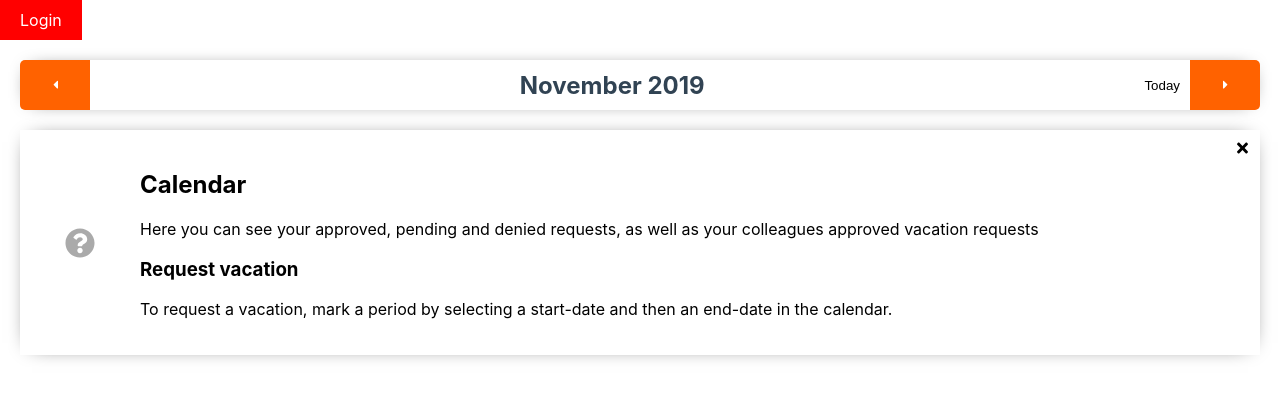
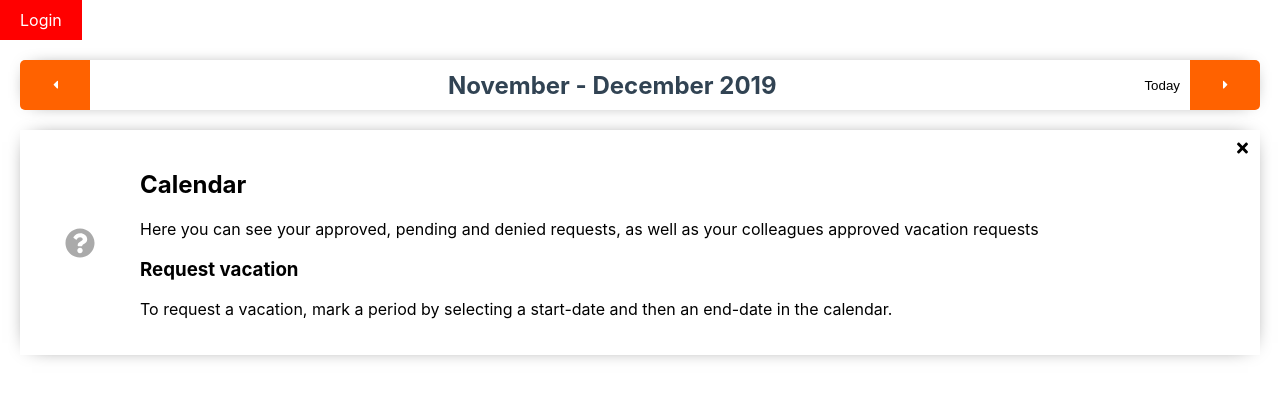
Before and after one commit to Misaoo/TidsbankenFE, a React (Create React App) app: page /dashboard in a window 1280 px wide. Shown: the top 398 px of the page. Built offline with nearby package versions, Linux system fonts and the light colour scheme; no server answers.

Commit message:
Make CalendarHeading display both months names in header

```diff
--- a/src/components/dashboard/calendar/CalendarHeading.tsx
+++ b/src/components/dashboard/calendar/CalendarHeading.tsx
@@ -1,6 +1,6 @@
 import React, { useContext } from 'react';
 import styles from '../../../css/Calendar.module.css';
-import { format } from 'date-fns';
+import { format, addMonths } from 'date-fns';
 import { FontAwesomeIcon } from '@fortawesome/react-fontawesome';
 import CalendarContext from './CalendarContext';
 import { daysBetween, normalizeInterval } from './calendarUtils';
@@ -8,7 +8,7 @@ import { daysBetween, normalizeInterval } from './calendarUtils';
 const CalendarHeading = (props: any) => {
 
     let { selectedRange, maxVacDays } = useContext(CalendarContext);
-    let daysSelected: number = selectedRange.start && selectedRange.end && daysBetween(normalizeInterval({start: selectedRange.start, end: selectedRange.end}));
+    let daysSelected: number = selectedRange.start && selectedRange.end && daysBetween(normalizeInterval({ start: selectedRange.start, end: selectedRange.end }));
 
     return (
         <div className={styles.calendarHeading}>
@@ -20,7 +20,7 @@ const CalendarHeading = (props: any) => {
                 <FontAwesomeIcon icon="caret-left" />
             </button>
             <div className={styles.currentYearMonth}>
-                <h2>{format(props.selectedDate, 'MMMM yyyy')}</h2>
+                <h2>{format(props.selectedDate, 'MMMM')} - {format(addMonths(props.selectedDate, 1), 'MMMM yyyy')}</h2>
                 <span>
                     {selectedRange.start && format(selectedRange.start, 'do MMM') + " - "}
                     {selectedRange.end && format(selectedRange.end, 'do MMM')}
```
